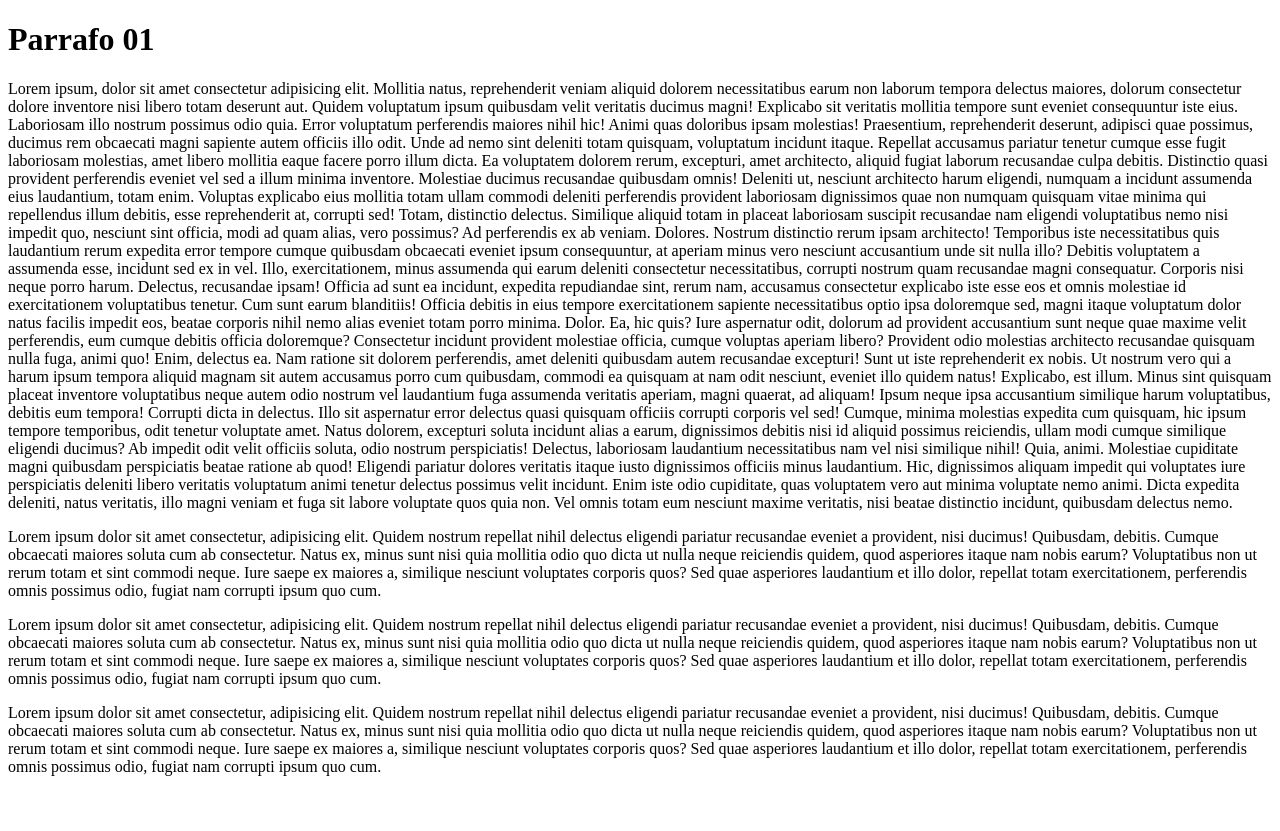
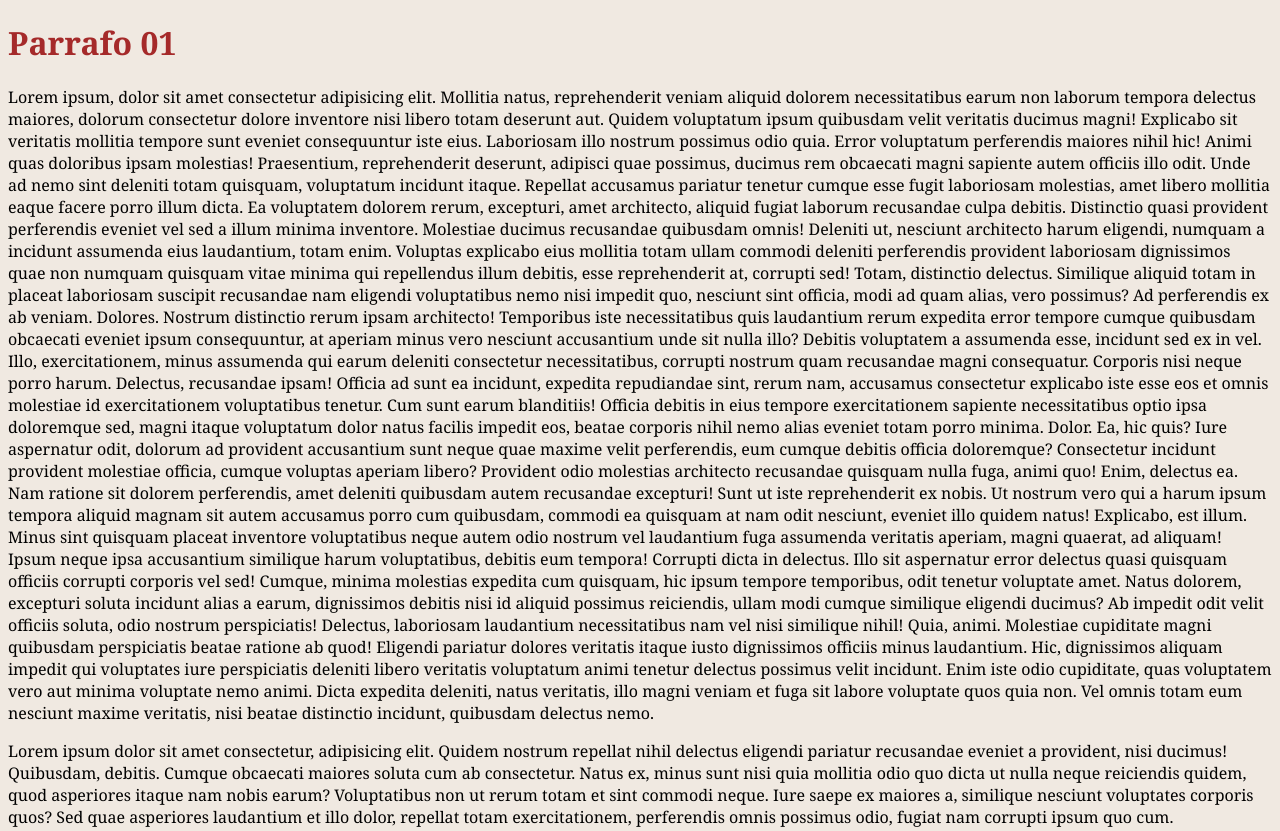
Before and after one commit to arezsei/PAGINA_WEB, a plain HTML site: page index.htm in a window 1280 px wide. Shown: the top 831 px of the page. Before the commit the page ends 800 px from the top, so only its background shows below. Drawn offline with Linux system fonts and the light colour scheme.

Commit message:
agregando hojas de estilo

```diff
--- /dev/null
+++ b/css/style.css
@@ -0,0 +1,7 @@
+body{
+    background-color: rgb(240, 233, 225);
+    font-family: Georgia, 'Times New Roman', Times, serif;
+}
+h1{
+    color: brown;
+}
--- a/index.htm
+++ b/index.htm
@@ -5,6 +5,7 @@
     <meta http-equiv="X-UA-Compatible" content="IE=edge">
     <meta name="viewport" content="width=device-width, initial-scale=1.0">
     <title>prinipal</title>
+    <link rel="stylesheet" href="css/style.css">
 </head>
 <body>
     <h1>Parrafo 01</h1>
```
Also changed, not shown: js/script.js (added).
